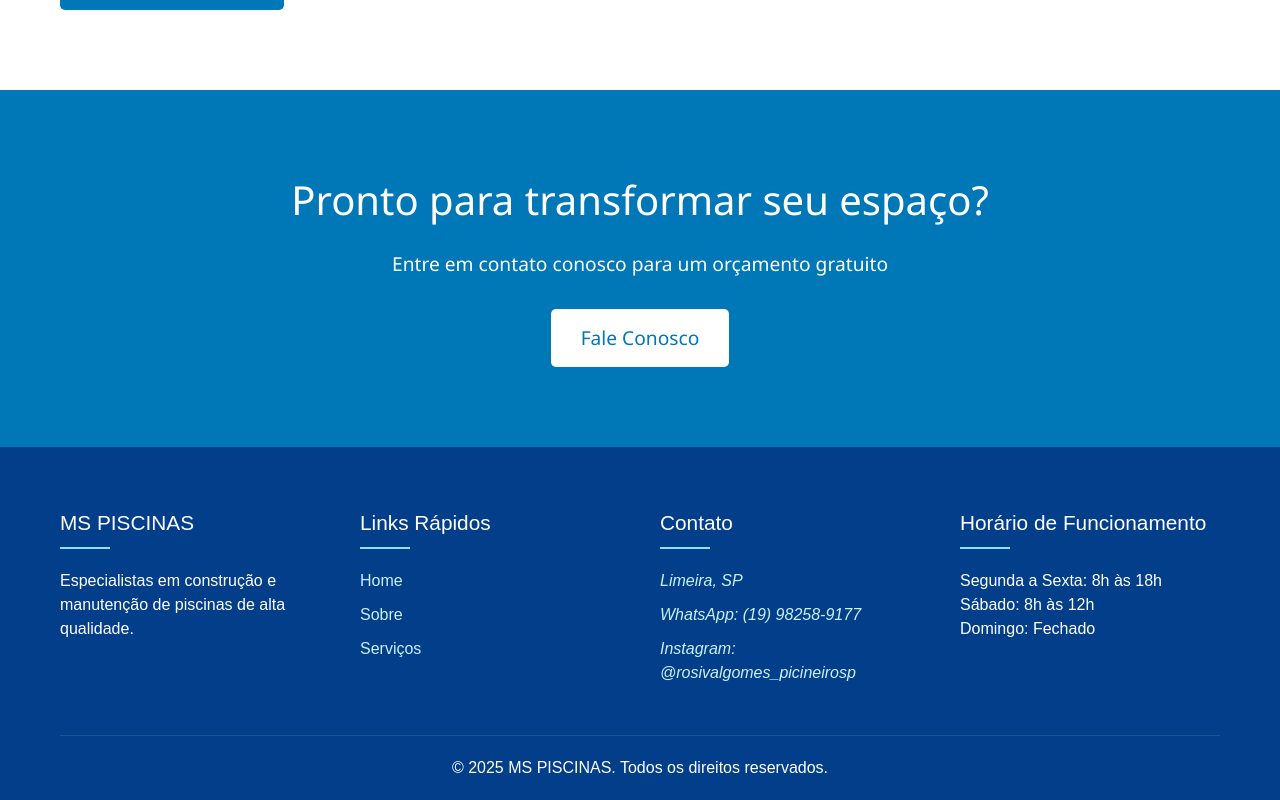
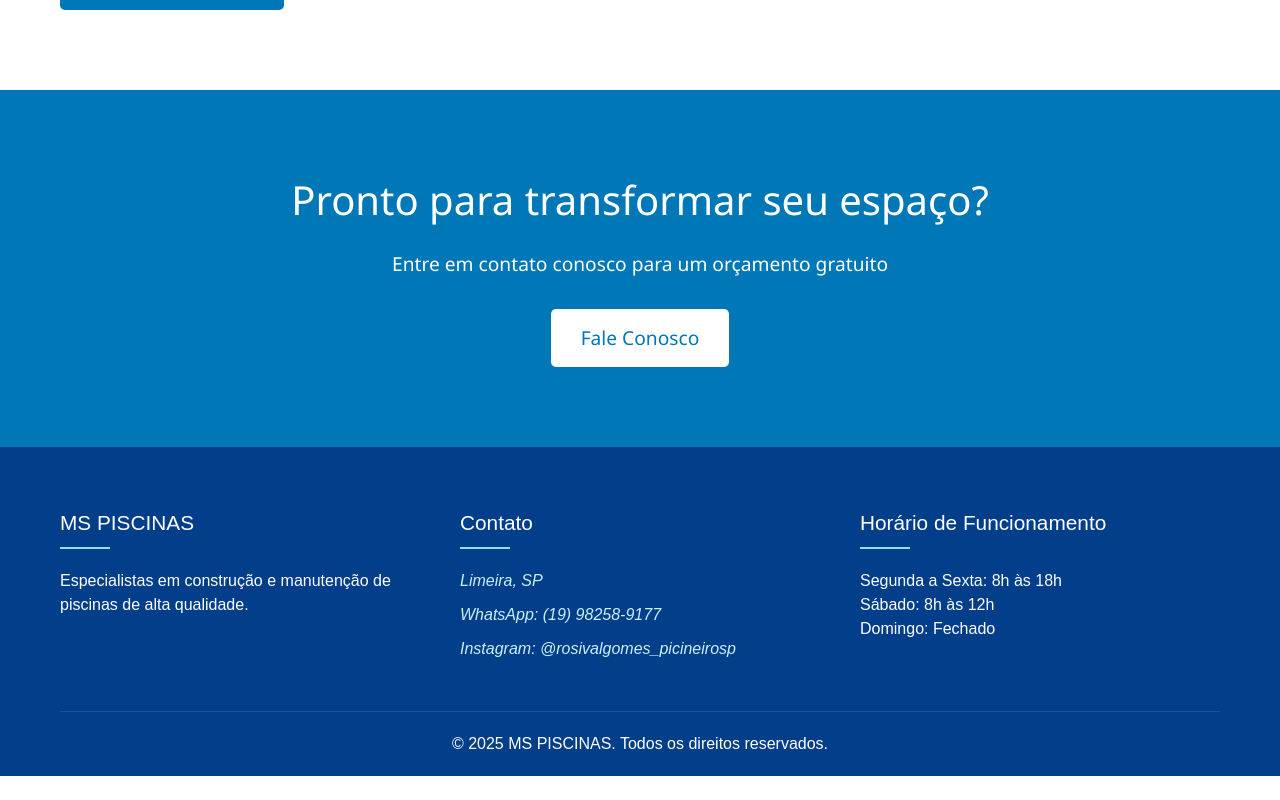
Before and after one commit to matheusfesantos/ms_pisicinas, a Next.js app: page / in a window 1280 px wide. Shown: the part 2227-3027 px from the top of the page. After the commit the page ends 3003 px from the top, so only its background shows below. Built offline with nearby package versions, Linux system fonts and the light colour scheme.

Commit message:
refactor(footer): Retirando os links diretos a outras páginas no footer da página

```diff
--- a/components/Footer.tsx
+++ b/components/Footer.tsx
@@ -10,30 +10,6 @@ export default function Footer() {
           <div className={styles.footerSection}>
             <h3>MS PISCINAS</h3>
             <p>Especialistas em construção e manutenção de piscinas de alta qualidade.</p>
-          </div>
-
-          <div className={styles.footerSection}>
-            <h3>Links Rápidos</h3>
-            <ul className={styles.footerLinks}>
-              <li>
-                <Link href="/">Home</Link>
-              </li>
-              <li>
-                <Link href="/sobre">Sobre</Link>
-              </li>
-              <li>
-                <Link href="/servicos">Serviços</Link>
-              </li>
-              {/*
-              <li>
-                <Link href="/projetos">Projetos</Link>
-              </li>
-
-              <li>
-                <Link href="/contato">Contato</Link>
-              </li>
-              */}
-            </ul>
           </div>
 
           <div className={styles.footerSection}>
```
